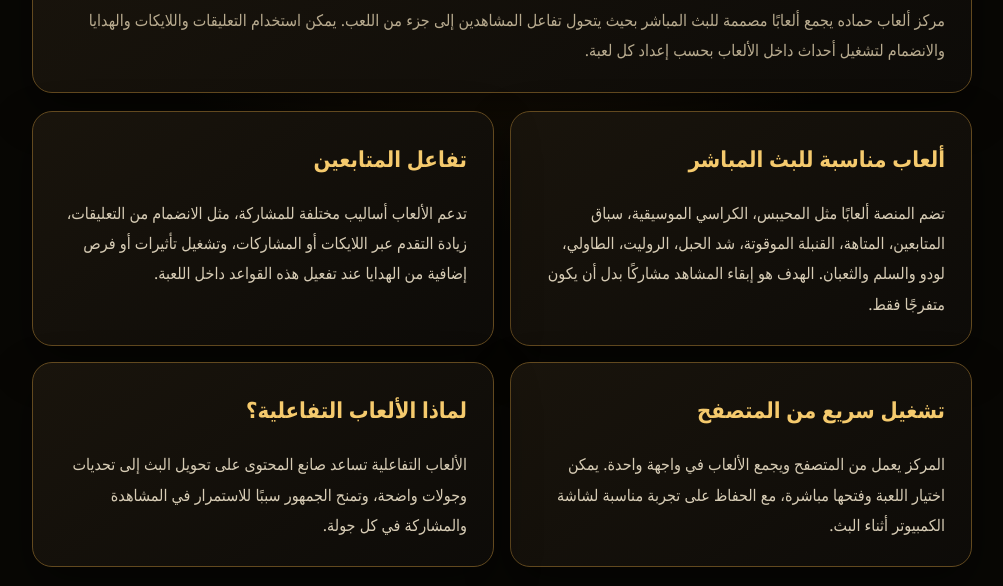
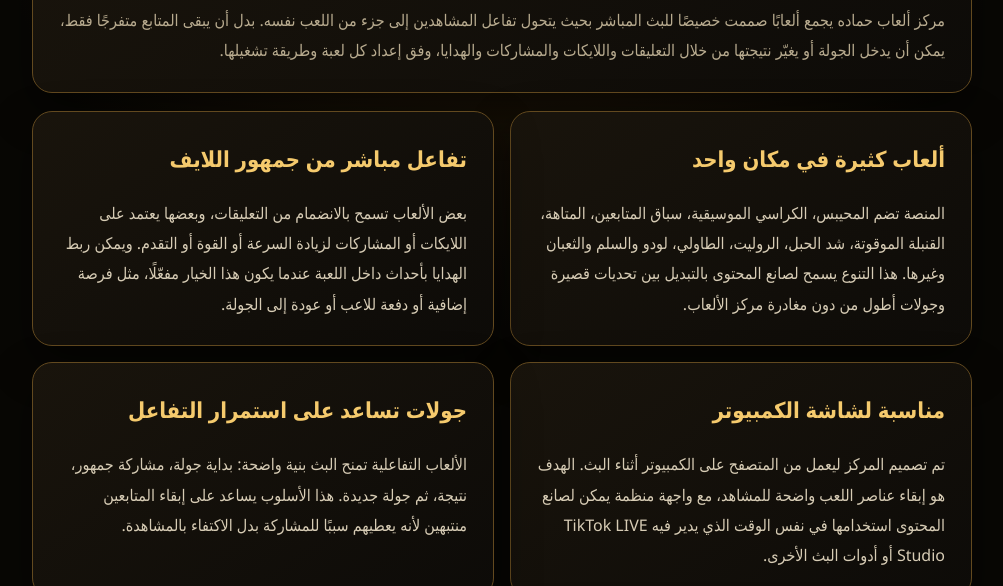
Before and after one commit to ma7mos7ams-sketch/Hamada-Live-Web, a website: page game-center/guide/tiktok-live-games.html in a window 1280 px wide. Shown: the part 200-786 px from the top of the page, without its empty margins (138-1141 px from the left). Drawn offline with Linux system fonts and the light colour scheme.

Commit message:
Improve SEO content and schema: tiktok-live-games.html

```diff
--- a/game-center/guide/tiktok-live-games.html
+++ b/game-center/guide/tiktok-live-games.html
@@ -4,10 +4,10 @@
 <meta name="description" content="ألعاب تيك توك لايف تفاعلية للمتابعين تعتمد على التعليقات واللايكات والهدايا، مع ألعاب محيبس وسباقات وكراسي ومتاهة والمزيد.">
 <meta name="robots" content="index,follow,max-image-preview:large,max-snippet:-1">
 <link rel="canonical" href="https://game-center-live-app-production.up.railway.app/guide/tiktok-live-games.html">
-<meta property="og:type" content="article"><meta property="og:locale" content="ar_IQ">
+<meta property="og:type" content="website"><meta property="og:locale" content="ar_IQ">
 <meta property="og:title" content="ألعاب تيك توك لايف تفاعلية | مركز ألعاب حماده"><meta property="og:description" content="ألعاب تيك توك لايف تفاعلية للمتابعين تعتمد على التعليقات واللايكات والهدايا، مع ألعاب محيبس وسباقات وكراسي ومتاهة والمزيد.">
 <meta property="og:url" content="https://game-center-live-app-production.up.railway.app/guide/tiktok-live-games.html">
-<script type="application/ld+json">{"@context":"https://schema.org","@type":"Article","headline":"ألعاب تيك توك لايف تفاعلية للمتابعين","inLanguage":"ar-IQ","mainEntityOfPage":"https://game-center-live-app-production.up.railway.app/guide/tiktok-live-games.html","publisher":{"@type":"Organization","name":"مركز ألعاب حماده"}}</script>
+<script type="application/ld+json">{"@context":"https://schema.org","@type":"WebPage","name":"ألعاب تيك توك لايف تفاعلية للمتابعين","url":"https://game-center-live-app-production.up.railway.app/guide/tiktok-live-games.html","description":"ألعاب تيك توك لايف تفاعلية للمتابعين تعتمد على التعليقات واللايكات والهدايا، مع ألعاب محيبس وسباقات وكراسي ومتاهة والمزيد.","inLanguage":"ar-IQ","isPartOf":{"@type":"WebSite","name":"مركز ألعاب حماده","url":"https://game-center-live-app-production.up.railway.app/"}}</script>
 <style>
 :root{--bg:#080704;--panel:#12100b;--gold:#e8ba58;--text:#f7f0dc;--muted:#b8ab8f}
 *{box-sizing:border-box}body{margin:0;background:radial-gradient(circle at 50% 0,#2b1c09 0,#080704 38%);color:var(--text);font-family:"Segoe UI",Tahoma,Arial,sans-serif;line-height:1.9}
@@ -18,8 +18,8 @@ footer{margin-top:28px;color:#958a74;font-size:13px;text-align:center}
 @media(max-width:700px){.grid{grid-template-columns:1fr}.top{align-items:flex-start;flex-direction:column}}
 </style></head><body><main class="wrap">
 <div class="top"><div class="brand">♛ مركز ألعاب حماده</div><a class="back" href="/">العودة إلى المركز</a></div>
-<section class="hero"><h1>ألعاب تيك توك لايف تفاعلية للمتابعين</h1><p>مركز ألعاب حماده يجمع ألعابًا مصممة للبث المباشر بحيث يتحول تفاعل المشاهدين إلى جزء من اللعب. يمكن استخدام التعليقات واللايكات والهدايا والانضمام لتشغيل أحداث داخل الألعاب بحسب إعداد كل لعبة.</p></section>
-<div class="grid"><section class="box"><h2>ألعاب مناسبة للبث المباشر</h2><p>تضم المنصة ألعابًا مثل المحيبس، الكراسي الموسيقية، سباق المتابعين، المتاهة، القنبلة الموقوتة، شد الحبل، الروليت، الطاولي، لودو والسلم والثعبان. الهدف هو إبقاء المشاهد مشاركًا بدل أن يكون متفرجًا فقط.</p></section><section class="box"><h2>تفاعل المتابعين</h2><p>تدعم الألعاب أساليب مختلفة للمشاركة، مثل الانضمام من التعليقات، زيادة التقدم عبر اللايكات أو المشاركات، وتشغيل تأثيرات أو فرص إضافية من الهدايا عند تفعيل هذه القواعد داخل اللعبة.</p></section><section class="box"><h2>تشغيل سريع من المتصفح</h2><p>المركز يعمل من المتصفح ويجمع الألعاب في واجهة واحدة. يمكن اختيار اللعبة وفتحها مباشرة، مع الحفاظ على تجربة مناسبة لشاشة الكمبيوتر أثناء البث.</p></section><section class="box"><h2>لماذا الألعاب التفاعلية؟</h2><p>الألعاب التفاعلية تساعد صانع المحتوى على تحويل البث إلى تحديات وجولات واضحة، وتمنح الجمهور سببًا للاستمرار في المشاهدة والمشاركة في كل جولة.</p></section></div>
+<section class="hero"><h1>ألعاب تيك توك لايف تفاعلية للمتابعين</h1><p>مركز ألعاب حماده يجمع ألعابًا صممت خصيصًا للبث المباشر بحيث يتحول تفاعل المشاهدين إلى جزء من اللعب نفسه. بدل أن يبقى المتابع متفرجًا فقط، يمكن أن يدخل الجولة أو يغيّر نتيجتها من خلال التعليقات واللايكات والمشاركات والهدايا، وفق إعداد كل لعبة وطريقة تشغيلها.</p></section>
+<div class="grid"><section class="box"><h2>ألعاب كثيرة في مكان واحد</h2><p>المنصة تضم المحيبس، الكراسي الموسيقية، سباق المتابعين، المتاهة، القنبلة الموقوتة، شد الحبل، الروليت، الطاولي، لودو والسلم والثعبان وغيرها. هذا التنوع يسمح لصانع المحتوى بالتبديل بين تحديات قصيرة وجولات أطول من دون مغادرة مركز الألعاب.</p></section><section class="box"><h2>تفاعل مباشر من جمهور اللايف</h2><p>بعض الألعاب تسمح بالانضمام من التعليقات، وبعضها يعتمد على اللايكات أو المشاركات لزيادة السرعة أو القوة أو التقدم. ويمكن ربط الهدايا بأحداث داخل اللعبة عندما يكون هذا الخيار مفعّلًا، مثل فرصة إضافية أو دفعة للاعب أو عودة إلى الجولة.</p></section><section class="box"><h2>مناسبة لشاشة الكمبيوتر</h2><p>تم تصميم المركز ليعمل من المتصفح على الكمبيوتر أثناء البث. الهدف هو إبقاء عناصر اللعب واضحة للمشاهد، مع واجهة منظمة يمكن لصانع المحتوى استخدامها في نفس الوقت الذي يدير فيه TikTok LIVE Studio أو أدوات البث الأخرى.</p></section><section class="box"><h2>جولات تساعد على استمرار التفاعل</h2><p>الألعاب التفاعلية تمنح البث بنية واضحة: بداية جولة، مشاركة جمهور، نتيجة، ثم جولة جديدة. هذا الأسلوب يساعد على إبقاء المتابعين منتبهين لأنه يعطيهم سببًا للمشاركة بدل الاكتفاء بالمشاهدة.</p></section><section class="box"><h2>لجمهور عربي وعراقي</h2><p>مركز ألعاب حماده موجه للجمهور العربي ويضم ألعابًا معروفة في العراق مثل المحيبس إلى جانب ألعاب عالمية وشعبية أخرى. لذلك يمكن استخدامه في بث ترفيهي عراقي أو عربي مع أسماء وتعليمات واضحة داخل الواجهة.</p></section></div>
 <nav class="links" aria-label="روابط مهمة"><a href="/games/followers-race.html">سباق المتابعين</a><a href="/games/maze.html">لعبة المتاهة</a><a href="/guide/live-stream-games.html">ألعاب للبث المباشر</a></nav>
 <footer>مركز ألعاب حماده — ألعاب تفاعلية للبث المباشر والمتابعين</footer>
 </main></body></html>
```
